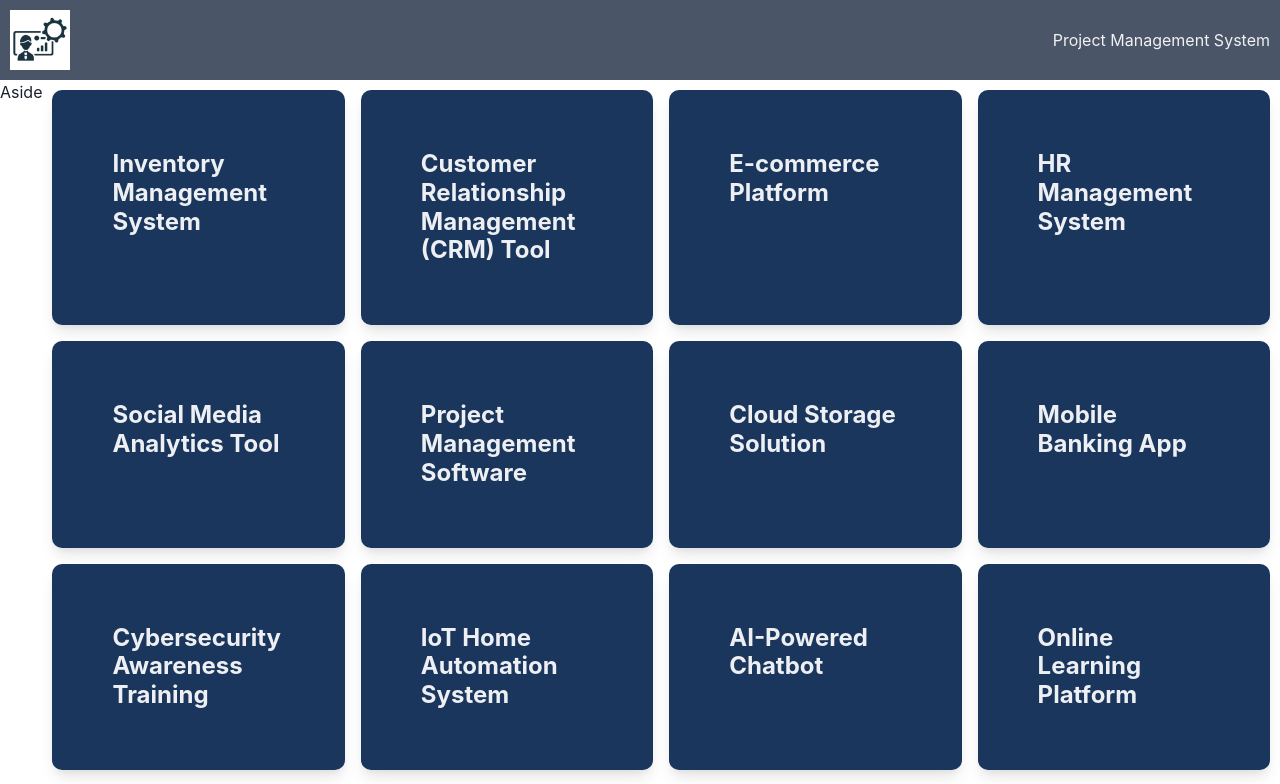
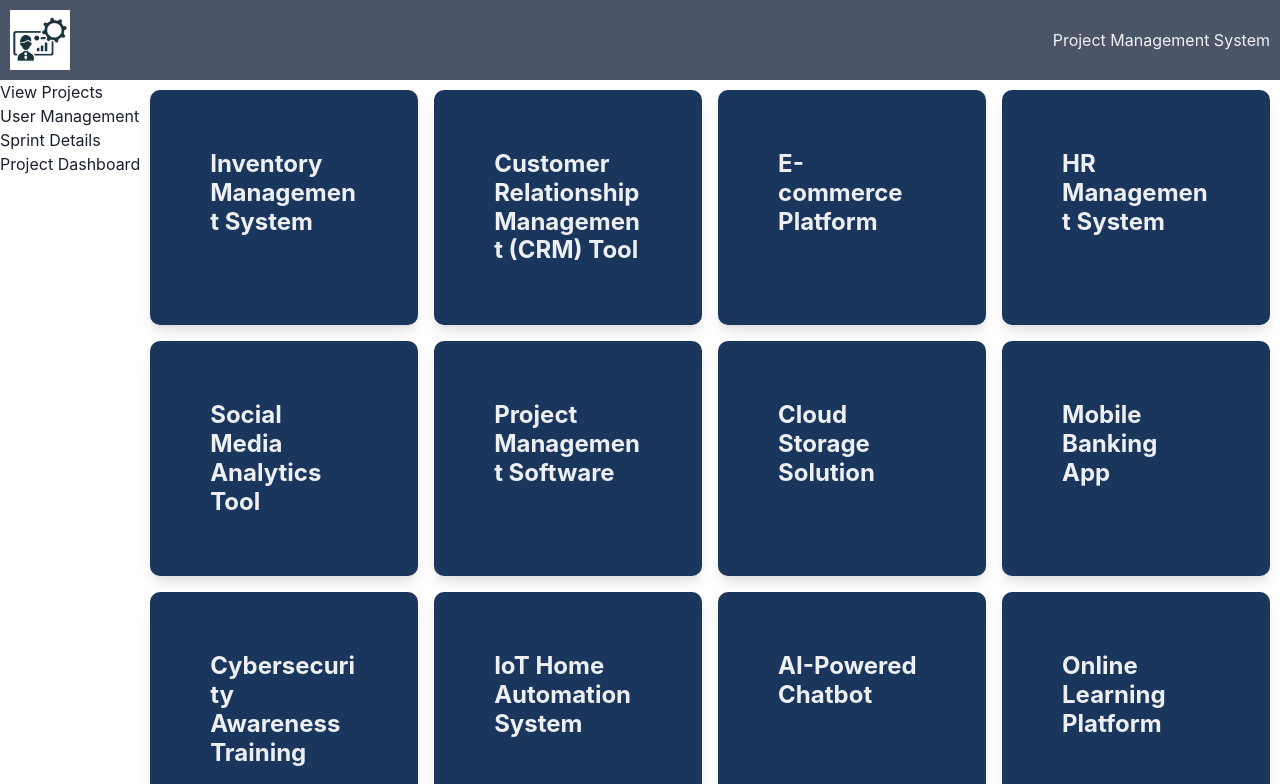
Before and after one commit to Djawad02/project-management, a React (Vite) app: page / in a window 1280 px wide. Shown: the top 784 px of the page. Built offline with nearby package versions, Linux system fonts and the light colour scheme.

Commit message:
Implement Sidebar

```diff
--- a/src/App.tsx
+++ b/src/App.tsx
@@ -1,6 +1,7 @@
 import { Grid, GridItem, Show } from "@chakra-ui/react";
 import Navbar from "./components/Navbar";
 import ProjectGrid from "./components/ProjectGrid";
+import Sidebar from "./components/Sidebar";
 
 function App() {
   return (
@@ -14,7 +15,9 @@ function App() {
         <Navbar />
       </GridItem>
       <Show above="lg">
-        <GridItem area="aside">Aside</GridItem>
+        <GridItem area="aside">
+          <Sidebar />
+        </GridItem>
       </Show>
       <GridItem area="main">
         <ProjectGrid />
--- /dev/null
+++ b/src/components/Sidebar.tsx
@@ -0,0 +1,14 @@
+import React from "react";
+
+const Sidebar = () => {
+  return (
+    <ul>
+      <li>View Projects</li>
+      <li>User Management</li>
+      <li>Sprint Details</li>
+      <li>Project Dashboard</li>
+    </ul>
+  );
+};
+
+export default Sidebar;
```
